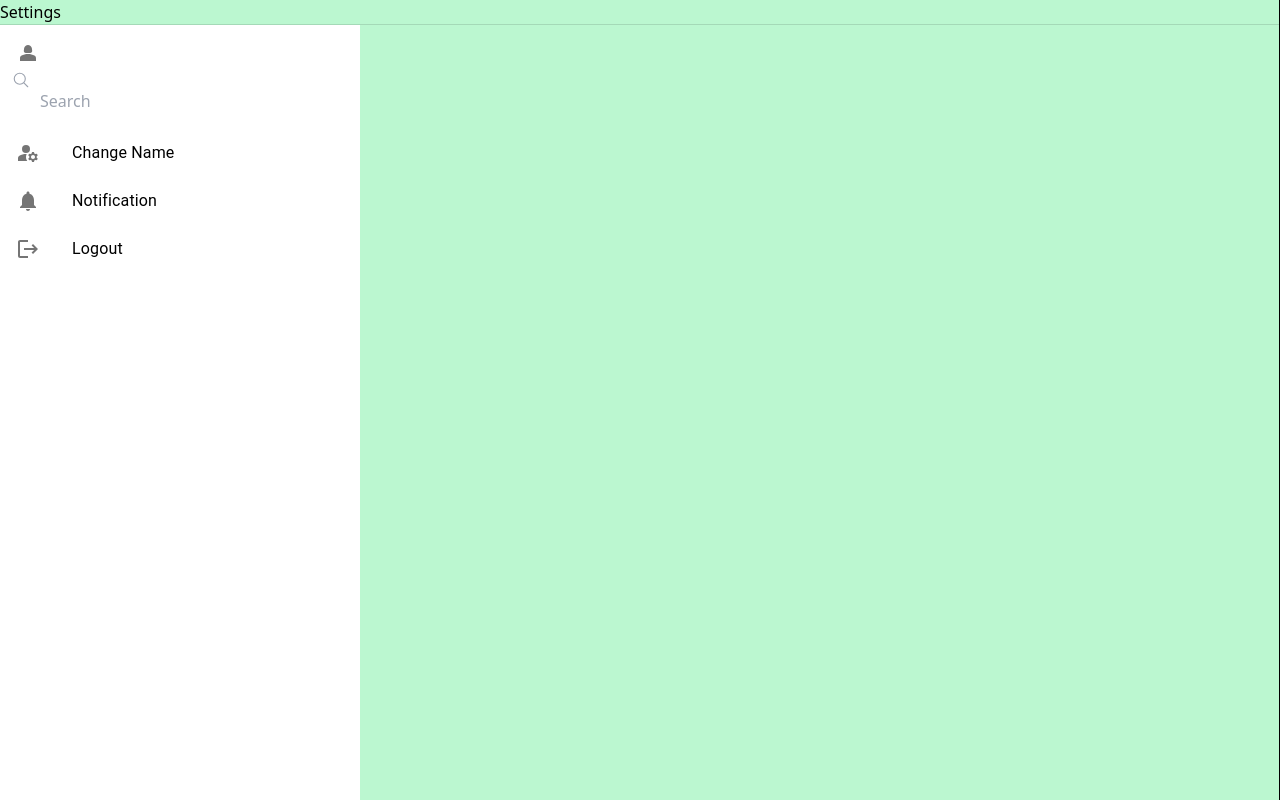
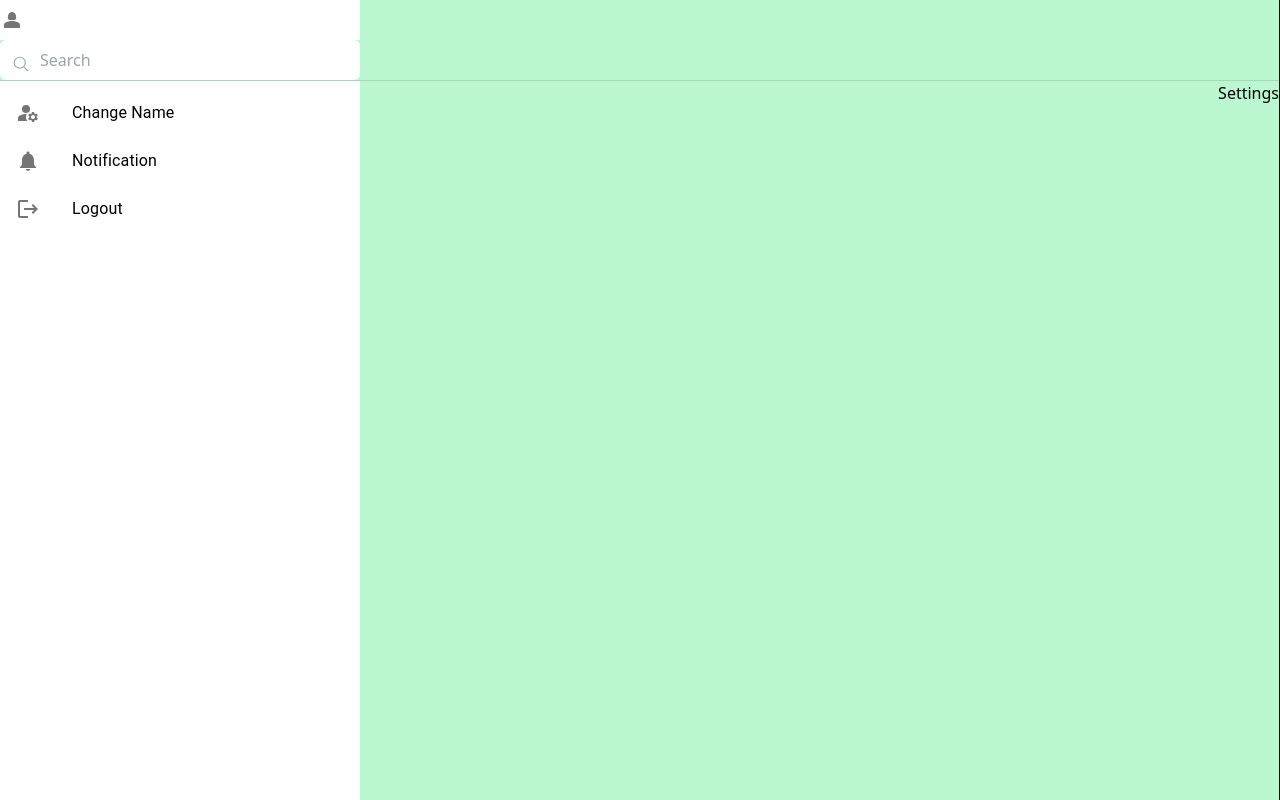
Before and after one commit to MuqarrabG/Whatsapp-Mockup, a React (Create React App) app in the folder app/: page /setting in a window 1280 px wide. Built offline with nearby package versions, Linux system fonts and the light colour scheme; no server answers.

Commit message:
create search bar function but not working yet

```diff
--- a/app/package.json
+++ b/app/package.json
@@ -24,6 +24,7 @@
     "postcss": "^8.4.31",
     "react": "^18.2.0",
     "react-dom": "^18.2.0",
+    "react-navigation-stack": "^2.10.4",
     "react-router-dom": "^6.16.0",
     "react-scripts": "5.0.1",
     "socket.io": "^4.7.2",
--- a/app/src/components/Setting Left panel/headerLeft.js
+++ b/app/src/components/Setting Left panel/headerLeft.js
@@ -27,33 +27,34 @@ function HeaderLeft () {
 
     return (
 
-        <div style={{flexDirection: 'row', height: '100%', width: '100%'}} className="TopBar">
-            <Box sx={{ width: '100%', height: '100%', maxWidth: 360, bgcolor: 'background.paper', flexDirection: "row"}}>
+        <div style={{flexDirection: 'row', height: '10%', width: '100%'}} className="TopRightBar">
+            <Box sx={{ width: '80%', height: '50%', maxWidth: 360, bgcolor: 'background.paper', flexDirection: "row"}}>
                 <List>
 
             <ListItem disablePadding>
-            <ListItemButton>
+            {/* <ListItemButton> */}
               <ListItemIcon>
                 <Person2Icon />
               </ListItemIcon>
-            </ListItemButton>
+            {/* </ListItemButton> */}
           </ListItem>
+
             </List>
-
 
           {/* -- search box -- */}
         <div className="w-4/4">
             <input type="text" value={query}
                 onChange={handleInputChange}
                     placeholder="Search"
-                        className="pl-10 pr-4 py-2 w-full rounded-md border-0" />
+                      border solid
+                        className="pl-10 pr-4 py-2 w-full rounded-md border-5" />
 
         <ion-icon name="search-outline"
-            class="absolute left-3 top-20 transform -translate-y-1/2 text-gray-400 text-lg pointer-events-none">
+            class="absolute left-3 top-16 transform -translate-y-1/2 text-gray-400 text-lg pointer-events-none border-solid">
                 </ion-icon>
 
 
-    <div style={{display: 'flex', height: '100%', width: '100%', flexDirection: 'row'}}>
+    {/* <div style={{display: 'flex', height: '100%', width: '100%', flexDirection: 'row'}}>
     <div style={{flexDirection: 'column', height: '100%', width: '100%'}} className="LowerBar">
     <Box sx={{ width: '100%', height: '100%', maxWidth: 360, bgcolor: 'background.paper', flexDirection: "row"}}>
       <nav aria-label="main mailbox folders">
@@ -88,12 +89,11 @@ function HeaderLeft () {
     </Box>
     </div>
 
-    </div>
+    </div> */}
 
 
                  </div>
              </Box>
-
         </div>
     )
 }
--- /dev/null
+++ b/app/src/components/Setting Left panel/searchBar.js
@@ -0,0 +1,54 @@
+import { settings } from 'ionicons/icons';
+import React, {useState} from 'react'
+
+const SearchBar = () => {
+
+const [searchInput, setSearchInput] = useState("");
+
+const Settings = [
+
+    {name: ChangeName},
+    {name: LogOut}
+
+  ];
+
+  const handleChange = (e) => {
+    e.preventDefault();
+    setSearchInput(e.target.value);
+  };
+
+  if (searchInput.length > 0) {
+      Settings.filter((settings) => {
+      return settings.name.match(searchInput);
+  });
+  }
+
+  return <div>
+    <input
+   type="text"
+   placeholder="Search here"
+   onChange={handleChange}
+   value={searchInput} />
+
+<table>
+  <tr>
+    <th>name</th>
+  </tr>
+
+{Settings.map((settings) => {
+
+<div>
+  <tr>
+    <td>{settings.name}</td>
+  </tr>
+</div>
+
+})}
+</table>
+
+</div>
+
+
+};
+
+export default searchBar;
--- a/app/src/components/Setting Right panel/headLeft.css
+++ b/app/src/components/Setting Right panel/headLeft.css
@@ -7,7 +7,7 @@ body {
 
 .parent {
   display: flex;
-  flex-direction: column;
+  flex-direction: row;
 }
 
 .side1 {
--- a/app/src/components/Setting Right panel/headerRight.js
+++ b/app/src/components/Setting Right panel/headerRight.js
@@ -15,13 +15,44 @@ import { grid } from "ionicons/icons";
 function HeaderRight () {
     return (
 
-    <Box>
-    <div>
-        Settings
-    </div>
+    <div style={{display: 'flex', height: '90%', width: '100%', flexDirection: 'row'}}>
+        <div style={{flexDirection: 'column', height: '100%', width: '100%'}} className="LowerSideBar">
+            <Box sx={{ width: '100%', height: '100%', maxWidth: 360, bgcolor: 'background.paper', flexDirection: "column"}}>
 
+      <nav aria-label="main mailbox folders">
+        <List>
+          <ListItem disablePadding>
+            <ListItemButton>
+              <ListItemIcon>
+                <ManageAccountsIcon />
+              </ListItemIcon>
+              <ListItemText primary="Change Name" />
+            </ListItemButton>
+          </ListItem>
+          <ListItem disablePadding>
+            <ListItemButton>
+              <ListItemIcon>
+                <NotificationsIcon />
+              </ListItemIcon>
+              <ListItemText primary="Notification" />
+            </ListItemButton>
+          </ListItem>
+
+          <ListItem disablePadding>
+            <ListItemButton>
+              <ListItemIcon>
+                <LogoutIcon />
+              </ListItemIcon>
+              <ListItemText primary="Logout" />
+            </ListItemButton>
+          </ListItem>
+        </List>
+      </nav>
     </Box>
 
+    </div>
+        <div>Settings</div>
+    </div>
 
     )
 }
--- a/app/src/components/settingPage.js
+++ b/app/src/components/settingPage.js
@@ -12,10 +12,12 @@ function settingPage() {
     return(
         <div className="min-w-[30%] bg-green-200 h-screen overflow-auto border-r border-black">
 
+        <HeaderLeft />
+        <Divider></Divider>
+        <HeaderRight />
 
-        <HeaderRight />
-        <Divider></Divider>
-        <HeaderLeft />
+
+
       </div>
     );
     }
--- a/app/src/index.css
+++ b/app/src/index.css
@@ -508,9 +508,6 @@ video {
 .left-3 {
   left: 0.75rem;
 }
-.left-5 {
-  left: 1.25rem;
-}
 .left-7 {
   left: 1.75rem;
 }
@@ -519,9 +516,6 @@ video {
 }
 .top-1\/2 {
   top: 50%;
-}
-.top-10 {
-  top: 2.5rem;
 }
 .top-16 {
   top: 4rem;
@@ -568,6 +562,9 @@ video {
 }
 .inline-flex {
   display: inline-flex;
+}
+.table {
+  display: table;
 }
 .grid {
   display: grid;
@@ -714,14 +711,14 @@ video {
 .border {
   border-width: 1px;
 }
-.border-0 {
-  border-width: 0px;
-}
 .border-b {
   border-bottom-width: 1px;
 }
 .border-r {
   border-right-width: 1px;
+}
+.border-solid {
+  border-style: solid;
 }
 .border-black {
   --tw-border-opacity: 1;
@@ -959,6 +956,9 @@ video {
 .ring-opacity-5 {
   --tw-ring-opacity: 0.05;
 }
+.filter {
+  filter: var(--tw-blur) var(--tw-brightness) var(--tw-contrast) var(--tw-grayscale) var(--tw-hue-rotate) var(--tw-invert) var(--tw-saturate) var(--tw-sepia) var(--tw-drop-shadow);
+}
 .placeholder\:text-slate-400::placeholder {
   --tw-text-opacity: 1;
   color: rgb(148 163 184 / var(--tw-text-opacity));
```
Also changed, not shown: app/src/App.js (+3 -9 lines), 2 other files (tests, documents, lock files or other folders).
